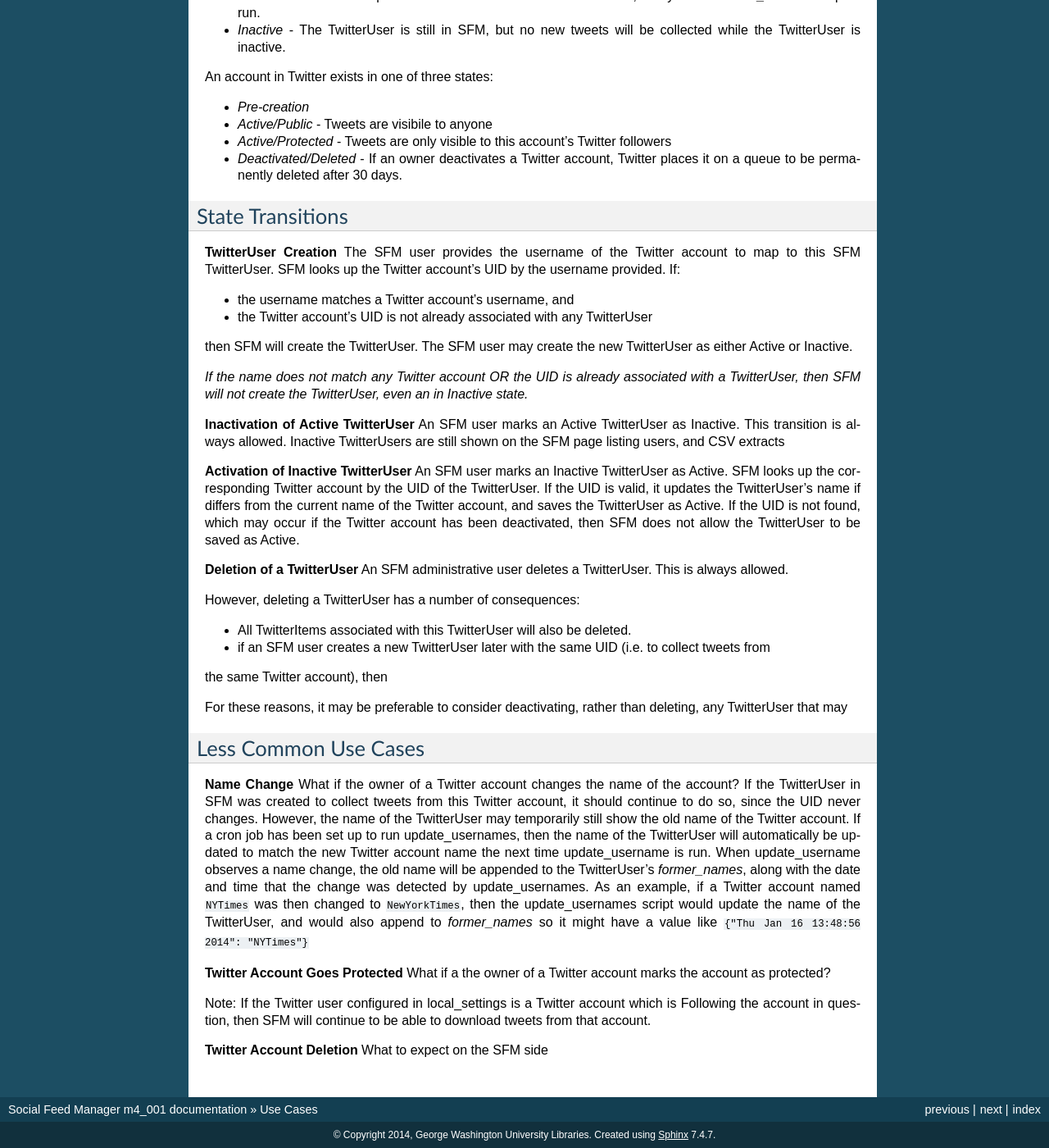
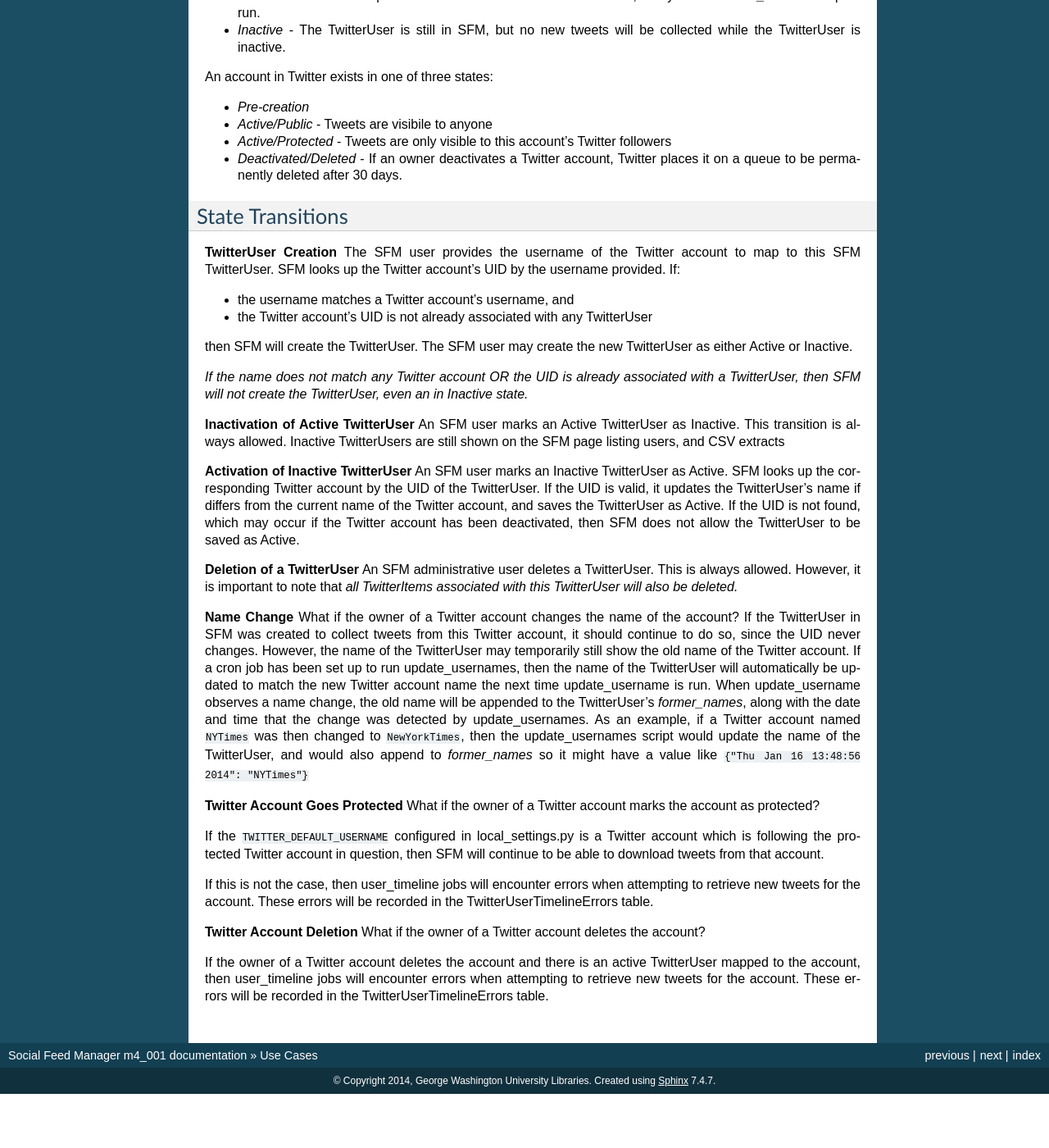
Before and after one commit to gwu-libraries/social-feed-manager, a Sphinx documentation site: the page built from docs/use_cases.rst, in a window 1280 px wide and 1400 px high, scrolled down 504 px. Shown: the whole window at 82% size. Built offline with Sphinx 7.4.7, drawn with Linux system fonts in a browser that asks for light colours; after the commit the page ends 1838 px from its top, so only the background shows below that; some of the changed text lies outside the part shown.

Commit message:
completed remaining items in state transitions

```diff
--- a/docs/use_cases.rst
+++ b/docs/use_cases.rst
@@ -9,7 +9,8 @@
 A *TwitterUser* in SFM is the entity used to collect
 tweets tweeted by the corresponding account in Twitter.
 
-The fundamental, unique, unchanging identifier for a Twitter account is
+The fundamental, unique, unchanging
+identifier for a Twitter account is
 its numeric UID.  The owner of a Twitter account might change the account's
 name, but the UID will never change.
 
@@ -70,20 +71,9 @@
 If the UID is not found, which may occur if the Twitter account has been
 deactivated, then SFM does not allow the TwitterUser to be saved as Active.
 
-**Deletion of a TwitterUser**  An SFM administrative user deletes a TwitterUser.  This is always allowed.
+**Deletion of a TwitterUser**  An SFM administrative user deletes a TwitterUser.  This is always allowed.  However, it is important to note that
+*all TwitterItems associated with this TwitterUser will also be deleted.*
 
-However, deleting a TwitterUser has a number of consequences:
-
-- All TwitterItems associated with this TwitterUser will also be deleted.
-- if an SFM user creates a new TwitterUser later with the same UID (i.e. to collect tweets from
-the same Twitter account), then
-
-For these reasons, it may be preferable to consider deactivating, rather than deleting, any TwitterUser
-that may
-
-
-Less Common Use Cases
----------------------
 
 **Name Change** What if the owner of a Twitter account changes the name of the account?
 If the TwitterUser in SFM was created to collect tweets from this Twitter account, it should
@@ -97,11 +87,22 @@
 the update_usernames script would update the name of the TwitterUser, and would also append
 to *former_names* so it might have a value like ``{"Thu Jan 16 13:48:56 2014": "NYTimes"}``
 
-**Twitter Account Goes Protected** What if a the owner of a Twitter account
+**Twitter Account Goes Protected** What if the owner of a Twitter account
 marks the account as protected?
 
-Note:  If the Twitter user configured in local_settings is a Twitter account
-which is Following the account in question, then SFM will continue to be able
-to download tweets from that account.
+If the ``TWITTER_DEFAULT_USERNAME`` configured in local_settings.py
+is a Twitter account which is following the protected Twitter account in
+question, then SFM will continue to be able to download tweets from that
+account.
 
-**Twitter Account Deletion** What to expect on the SFM side
+If this is not the case, then user_timeline jobs will
+encounter errors when attempting to retrieve new tweets for the account.
+These errors will be recorded in the TwitterUserTimelineErrors table.
+
+**Twitter Account Deletion** What if the owner of a Twitter account deletes
+the account?
+
+If the owner of a Twitter account deletes the account and there is an
+active TwitterUser mapped to the account, then user_timeline jobs will
+encounter errors when attempting to retrieve new tweets for the account.
+These errors will be recorded in the TwitterUserTimelineErrors table.
```
